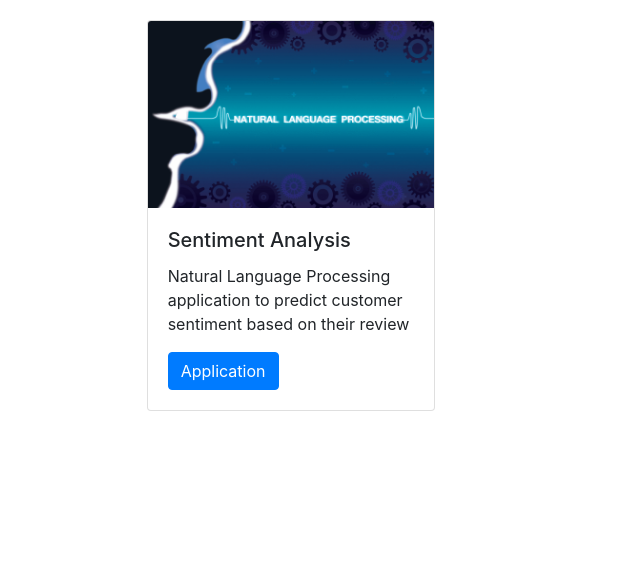
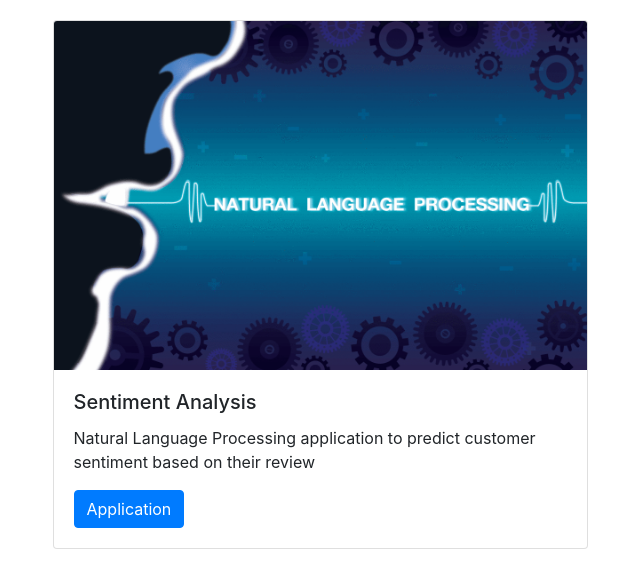
Before and after one commit to yosepalexsander/machine-learning-app, a Django app: page / in a window 1280 px wide. Shown: the part 56-644 px from the top of the page, without its empty margins (320-960 px from the left). Run offline with Django 3.2, Linux system fonts and the light colour scheme; some libraries are stand-ins or nearby versions.

Commit message:
update templates

```diff
--- a/templates/index.html
+++ b/templates/index.html
@@ -3,8 +3,8 @@
 
 {% block content %}
 <div class="row justify-content-center">
-  <div class="col-4">
-    <div class="card" style="width: 18rem;">
+  <div class="col-sm-6">
+    <div class="card">
       <img class="card-img-top" src="{% static 'img/nlp.png' %}" alt="Card image cap">
       <div class="card-body">
         <h5 class="card-title">Sentiment Analysis</h5>
@@ -14,6 +14,18 @@
       </div>
     </div>
   </div>
+  <!-- <div class="col-sm">
+    <div class="card">
+      <img class="card-img-top" src="{% static 'img/nlp.png' %}" alt="Card image cap">
+      <div class="card-body">
+        <h5 class="card-title">Sentiment Analysis</h5>
+        <p class="card-text">Natural Language Processing application to predict customer sentiment based on their review
+        </p>
+        <a href="/nlp/sentiment-analysis" class="btn btn-primary">Application</a>
+      </div>
+    </div>
+  </div> -->
+
 </div>
 
 {% endblock %}
```
